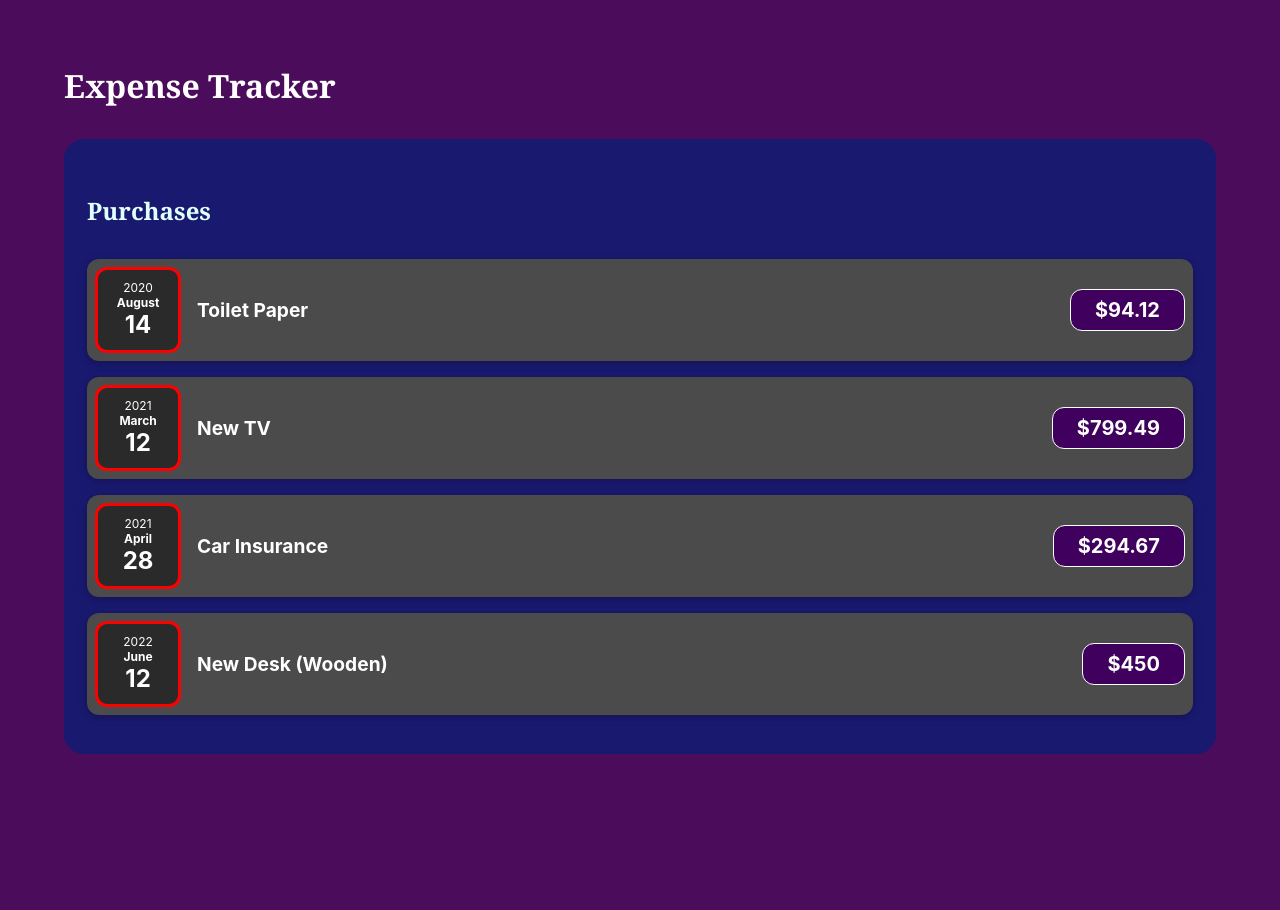
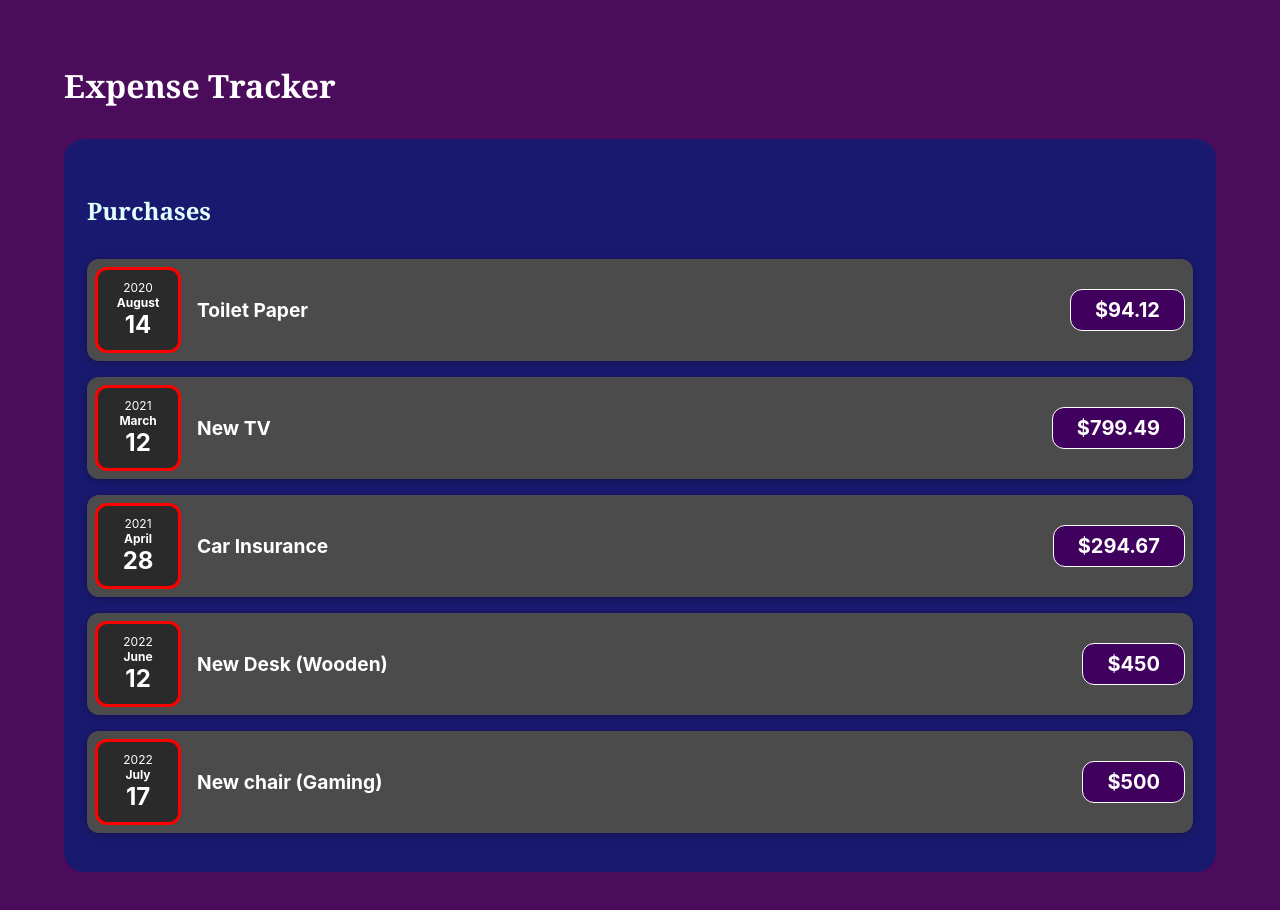
Before and after one commit to ads8046/reactjs-budget-tracker, a JavaScript app: page / in a window 1280 px wide. Shown: the top 910 px of the page. Before the commit the page ends 818 px from the top, so only its background shows below. Built offline with nearby package versions, Linux system fonts and the light colour scheme; the HTML template or start-up script is replaced by a standard one.

Commit message:
Testing account

```diff
--- a/src/App.js
+++ b/src/App.js
@@ -23,6 +23,12 @@ function App() {
       amount: 450,
       date: new Date(2022, 5, 12),
     },
+    {
+      id: 'e5',
+      title: 'New chair (Gaming)',
+      amount: 500,
+      date: new Date(2022, 6, 17),
+    },
   ];
 
   return (
```
